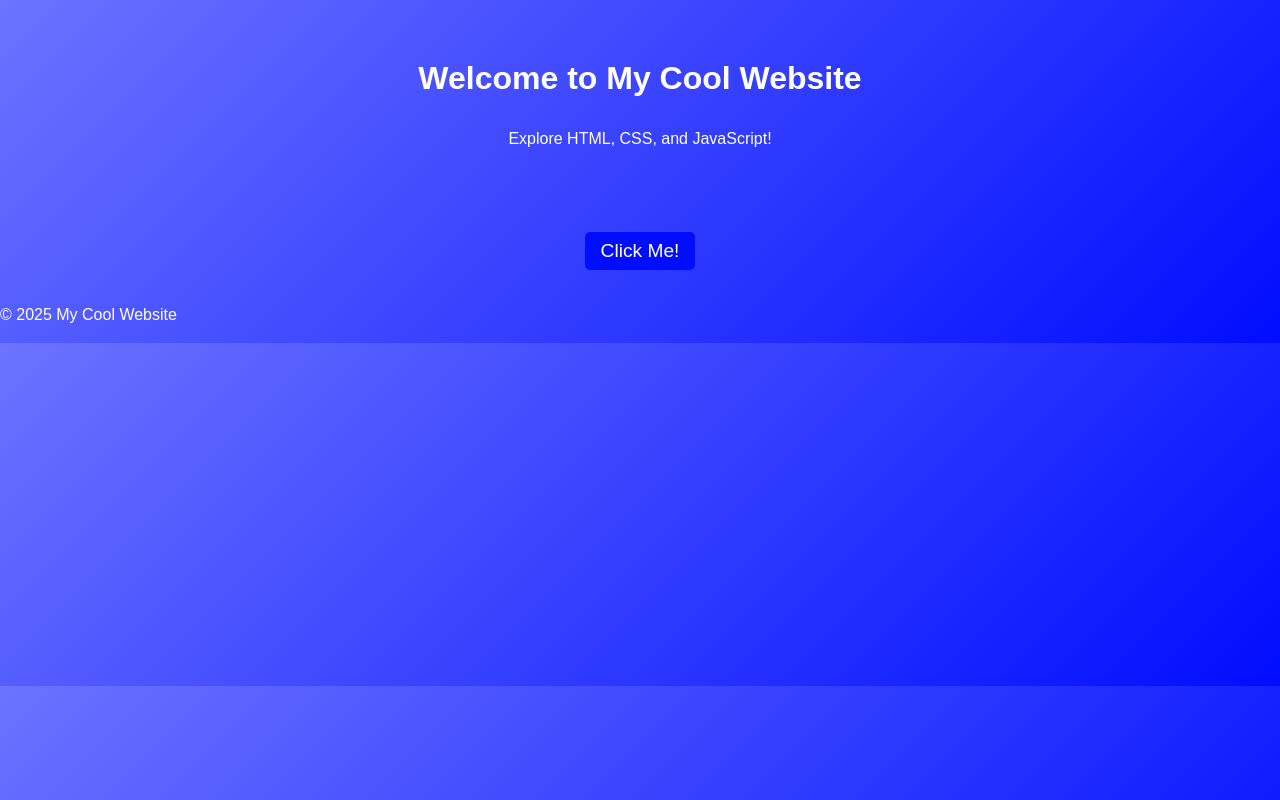
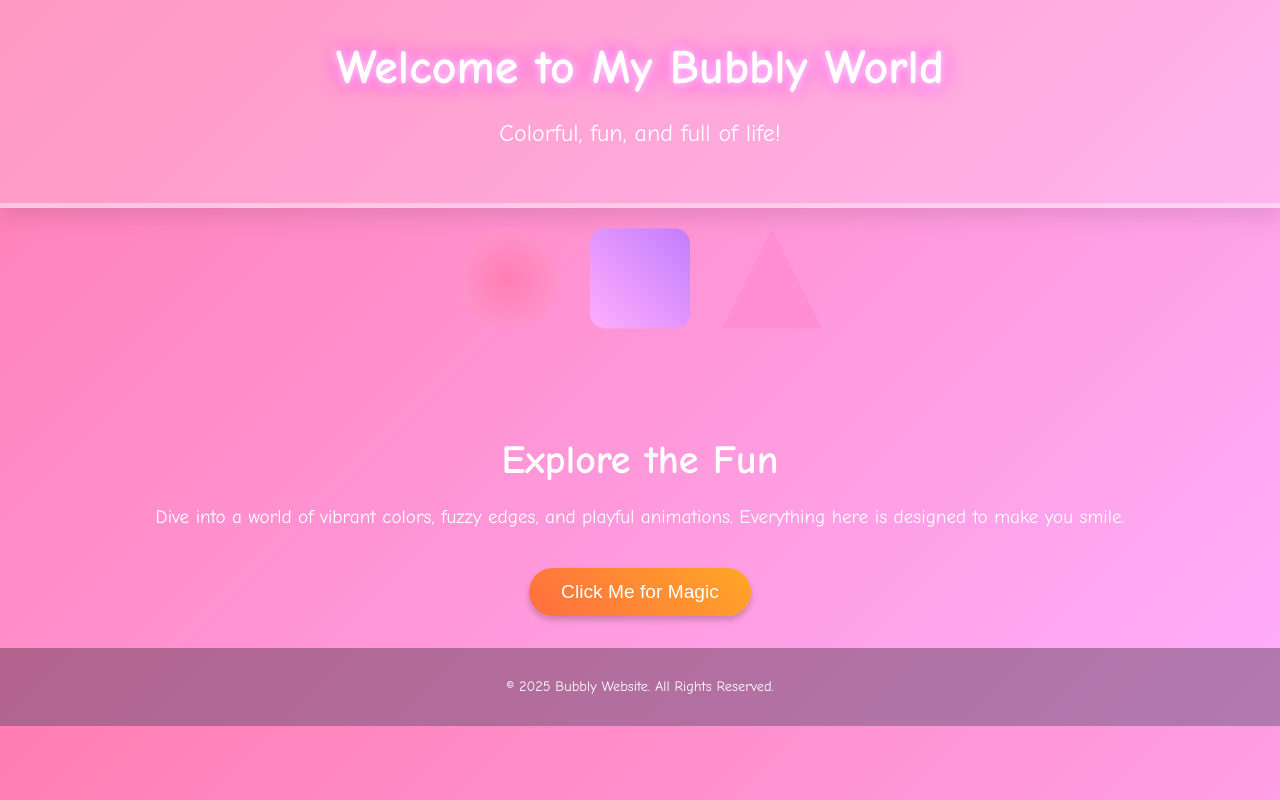
Before and after one commit to squid-zombie/sd-website, a plain HTML site: page index.html in a window 1280 px wide. Drawn offline with Linux system fonts and the light colour scheme; files that its build step writes are made by us from their sources; files whose address does not match are found by name.

Commit message:
Updated website with new design and features

```diff
--- a/index.html
+++ b/index.html
@@ -3,21 +3,31 @@
 <head>
   <meta charset="UTF-8">
   <meta name="viewport" content="width=device-width, initial-scale=1.0">
-  <meta http-equiv="Content-Security-Policy" content="default-src 'self';">
-  <title>My Cool Website</title>
+  <title>Modern Bubbly Website</title>
   <link rel="stylesheet" href="css/style.css">
 </head>
 <body>
-  <header>
-    <h1>Welcome to My Cool Website</h1>
-    <p>Explore HTML, CSS, and JavaScript!</p>
+  <header class="header">
+    <h1>Welcome to My Bubbly World</h1>
+    <p>Colorful, fun, and full of life!</p>
   </header>
   <main>
-    <button id="magicButton">Click Me!</button>
-    <p id="output"></p>
+    <section class="shapes">
+      <div class="shape circle"></div>
+      <div class="shape square"></div>
+      <div class="shape triangle"></div>
+    </section>
+    <section class="content">
+      <h2>Explore the Fun</h2>
+      <p>
+        Dive into a world of vibrant colors, fuzzy edges, and playful animations.
+        Everything here is designed to make you smile.
+      </p>
+      <button id="magicButton">Click Me for Magic</button>
+    </section>
   </main>
   <footer>
-    <p>&copy; 2025 My Cool Website</p>
+    <p>&copy; 2025 Bubbly Website. All Rights Reserved.</p>
   </footer>
   <script src="js/script.js"></script>
 </body>
--- a/script.js
+++ b/script.js
@@ -1,7 +1,14 @@
+// Add interactivity to the button
+document.getElementById("magicButton").addEventListener("click", () => {
+    const body = document.body;
 
-// script.js
-document.getElementById("magicButton").addEventListener("click", function () {
-    const output = document.getElementById("output");
-    output.textContent = "You clicked the button! 🎉";
-    output.style.color = "yellow";
+    // Generate random colors
+    const randomColor1 = `#${Math.floor(Math.random() * 16777215).toString(16)}`;
+    const randomColor2 = `#${Math.floor(Math.random() * 16777215).toString(16)}`;
+
+    // Apply gradient background
+    body.style.background = `linear-gradient(135deg, ${randomColor1}, ${randomColor2})`;
+
+    // Add a playful alert
+    alert("Ta-da! The colors have changed!");
   });
--- a/style.css
+++ b/style.css
@@ -1,31 +1,112 @@
-/* style.css */
+/* General Styles */
 body {
-    font-family: Arial, sans-serif;
-    line-height: 1.6;
+    font-family: 'Comic Sans MS', sans-serif;
     margin: 0;
     padding: 0;
-    background: linear-gradient(135deg, #6b73ff, #000dff);
-    color: white;
+    background: linear-gradient(135deg, #ff7eb3, #ffaefc);
+    color: #fff;
+    overflow-x: hidden;
   }
 
-  header {
+  /* Header */
+  .header {
     text-align: center;
-    padding: 2rem 0;
+    padding: 2rem;
+    background: rgba(255, 255, 255, 0.2);
+    border-bottom: 5px solid rgba(255, 255, 255, 0.4);
+    box-shadow: 0px 10px 20px rgba(0, 0, 0, 0.1);
+  }
+
+  .header h1 {
+    font-size: 3rem;
+    margin: 0.5rem;
+    text-shadow: 0 0 10px #fff, 0 0 20px #f0f;
+  }
+
+  .header p {
+    font-size: 1.5rem;
+  }
+
+  /* Shapes Section */
+  .shapes {
+    display: flex;
+    justify-content: center;
+    align-items: center;
+    gap: 2rem;
+    margin: 2rem 0;
+  }
+
+  .shape {
+    width: 100px;
+    height: 100px;
+    animation: float 3s ease-in-out infinite;
+  }
+
+  .circle {
+    background: radial-gradient(circle, #ff7eb3, #ff9bd5);
+    border-radius: 50%;
+  }
+
+  .square {
+    background: linear-gradient(45deg, #ffaefc, #c27dff);
+    border-radius: 15px;
+  }
+
+  .triangle {
+    width: 0;
+    height: 0;
+    border-left: 50px solid transparent;
+    border-right: 50px solid transparent;
+    border-bottom: 100px solid #ff8ed4;
+  }
+
+  /* Content Section */
+  .content {
+    text-align: center;
+    padding: 2rem;
+  }
+
+  .content h2 {
+    font-size: 2.5rem;
+    margin-bottom: 1rem;
+  }
+
+  .content p {
+    font-size: 1.2rem;
+    line-height: 1.6;
   }
 
   button {
-    display: block;
-    margin: 2rem auto;
-    padding: 0.5rem 1rem;
+    margin-top: 1rem;
+    padding: 0.8rem 2rem;
     font-size: 1.2rem;
-    color: white;
-    background: #000dff;
+    color: #fff;
+    background: linear-gradient(45deg, #ff6e40, #ffa726);
     border: none;
-    border-radius: 5px;
+    border-radius: 25px;
     cursor: pointer;
-    transition: background 0.3s ease;
+    box-shadow: 0px 4px 6px rgba(0, 0, 0, 0.2);
+    transition: transform 0.2s ease-in-out;
   }
 
   button:hover {
-    background: #6b73ff;
+    transform: scale(1.1);
   }
+
+  /* Footer */
+  footer {
+    text-align: center;
+    padding: 1rem 0;
+    background: rgba(0, 0, 0, 0.3);
+    font-size: 0.9rem;
+  }
+
+  /* Animations */
+  @keyframes float {
+    0%, 100% {
+      transform: translateY(0);
+    }
+    50% {
+      transform: translateY(-15px);
+    }
+  }
```
